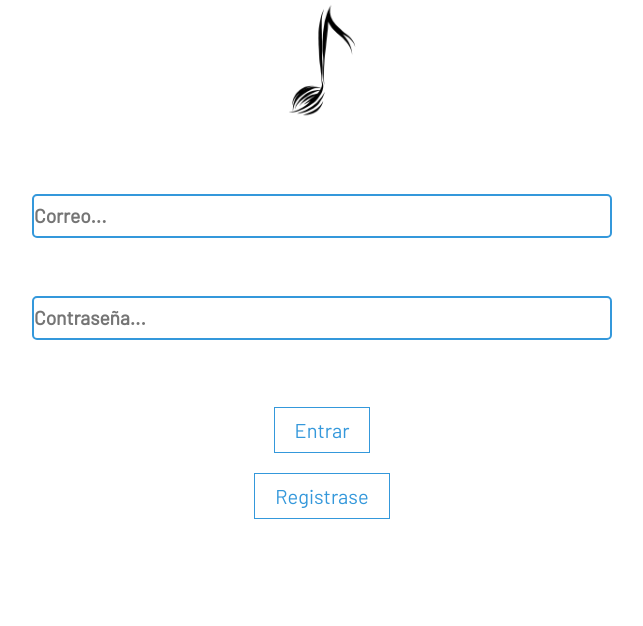
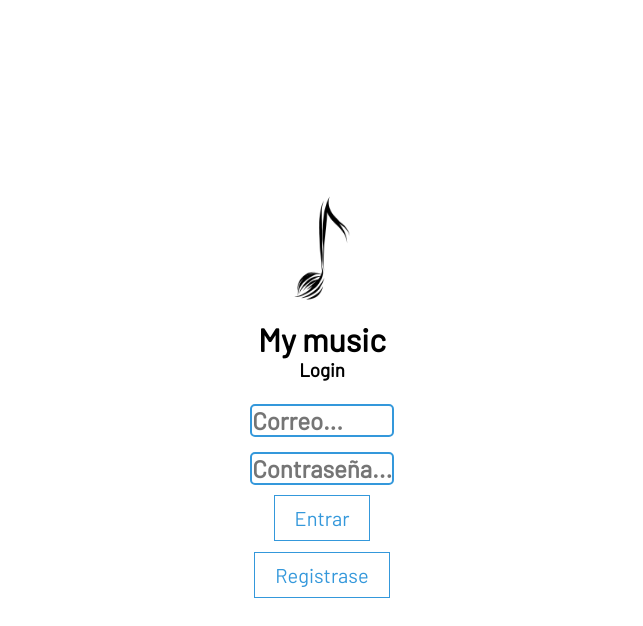
Before and after one commit to danielcardona213/my-music-app, a React (Create React App) app: page / in a window 1280 px wide. Shown: the top 626 px of the page, without its empty margins (318-961 px from the left). Built offline with nearby package versions, Linux system fonts and the light colour scheme.

Commit message:
Se anidaron nuevos estilos al login

```diff
--- a/src/components/Login.js
+++ b/src/components/Login.js
@@ -5,17 +5,25 @@ import './Styles/Login.css'
 class Login extends React.Component{
     render(){
         return(
+            <body>
                 <div className ="content">
                     <div className ="login">
                         <img className="logo" src={logo}/>
+
+                            <h1>My music</h1>
+                            <h3>Login</h3>
+
                         <form className="formu">
+
                             <input className="texto" type="text" name="eMail" placeholder="Correo..." />
                             <input className="texto" type="password" name="password" placeholder="Contraseña..." />
 
-                    </form>
+
                             <div className="contbtn">
                             <button className ="btn">Entrar</button>
                             </div>
+                        </form>
+
                         <div className ="contbtn">
                             <button className="btn">Registrase</button>
                         </div>
@@ -23,7 +31,7 @@ class Login extends React.Component{
 
 
                 </div>
-
+            </body>
          );
     }
 
--- a/src/components/Styles/Login.css
+++ b/src/components/Styles/Login.css
@@ -6,6 +6,15 @@
     font-family: 'Barlow', sans-serif;
 
 
+}
+
+body{
+    width: 100%;
+    height: 100vh;
+    display: flex;
+    justify-content: center;
+    align-items: center;
+    text-align: center;
 }
 
 .content{
@@ -22,7 +31,7 @@
 }
 
 .login{
-    width: 90%;
+    width: 100%;
     height: 70%;
     display: flex;
     justify-content: center;
@@ -33,12 +42,20 @@
 
 .logo{
 
-    width: 120px;
-    height: 120px;
+    width: 20%;
+    height: 20%;
     margin-bottom: 1em;
     overflow: hidden;
+    min-width: 100px;
+    min-height: 100px;
+
 }
 
+.login h3
+{
+
+    margin-bottom: 120px;
+}
 
 .formu{
     display: flex;
@@ -62,14 +79,19 @@
     height: 2.1em;
     border-radius: 5px;
     font-weight: 700;
-    font-size: 1.2em;
+    font-size: 1.5em;
+    margin-top: 15px;
     background-color: rgb(255, 255, 255);
     border: 2px solid #3498db;
     color: black;
 }
 
 .formu .texto:nth-last-child(2){
-    font-size: 1.2em;
+    font-size: 1.5em;
+}
+
+.formu .btn{
+    margin-bottom: 100px;
 }
 
 .contbtn{
@@ -125,3 +147,146 @@
     height: 0%;
     transition: 0.2s;
 }
+
+
+
+@media screen and (max-height: 390px){
+
+
+
+
+.logo{
+
+    width: 20%;
+    height: 20%;
+    margin-bottom: 1em;
+    overflow: hidden;
+
+
+}
+
+.login h3
+{
+
+    margin-bottom: 25%;
+}
+
+.formu{
+    display: flex;
+    justify-content: center;
+    align-items: center;
+    text-align: left;
+    flex-direction: column;
+    width: 100%;
+    height: 5%;
+    margin-bottom: 5%;
+
+}
+
+
+.formu .texto{
+
+    justify-content: center;
+    align-items: center;
+    margin-top: 5%;
+    width: 50%;
+    height: 2.1em;
+    border-radius: 5px;
+    font-weight: 700;
+    font-size: 1.5em;
+    margin-top: 15px;
+    background-color: rgb(255, 255, 255);
+    border: 2px solid #3498db;
+    color: black;
+}
+
+.formu .texto:nth-last-child(2){
+    font-size: 1.5em;
+}
+
+.formu .btn{
+    margin-bottom: 100px;
+}
+
+.contbtn{
+    text-align: center;
+
+}
+
+.btn{
+    border: 1px solid #3498db;
+    background: none;
+    padding: 10px 20px;
+    font-size: 100%;
+    cursor: pointer;
+    margin: 10px;
+    transition: 0.8s;
+    position: relative;
+    overflow: hidden;
+    color: #3498db;
+
+}
+
+
+
+
+
+.btn:hover{
+    color: #000;
+}
+
+
+.btn::before{
+    content: "";
+    position: absolute;
+    left: 0;
+    width: 100%;
+    height: 0%;
+    background: #3498db;
+    z-index: -1;
+    transition: 0.2s;
+}
+
+
+.btn::before{
+    top: 0;
+  border-radius: 0 0 50% 50%;
+}
+
+.btn:hover::before{
+    height: 180%;
+}
+
+.btn:active{
+    height: 0%;
+    transition: 0.2s;
+}
+
+
+}
+
+
+@media screen and (max-height: 356px){
+    .logo{
+        visibility: hidden;
+    }
+    .login h1{
+        margin-top: -4em;
+        font-size: 100%;
+        position: fixed;
+    }
+
+
+
+}
+
+@media screen and (max-height: 356px) and (max-width:410px){
+    .login h3{
+        visibility: hidden;
+
+    }
+
+    .login h1{
+        margin-top: -6em;
+    }
+}
```
Lines whose indentation alone changed are shown as unchanged.
